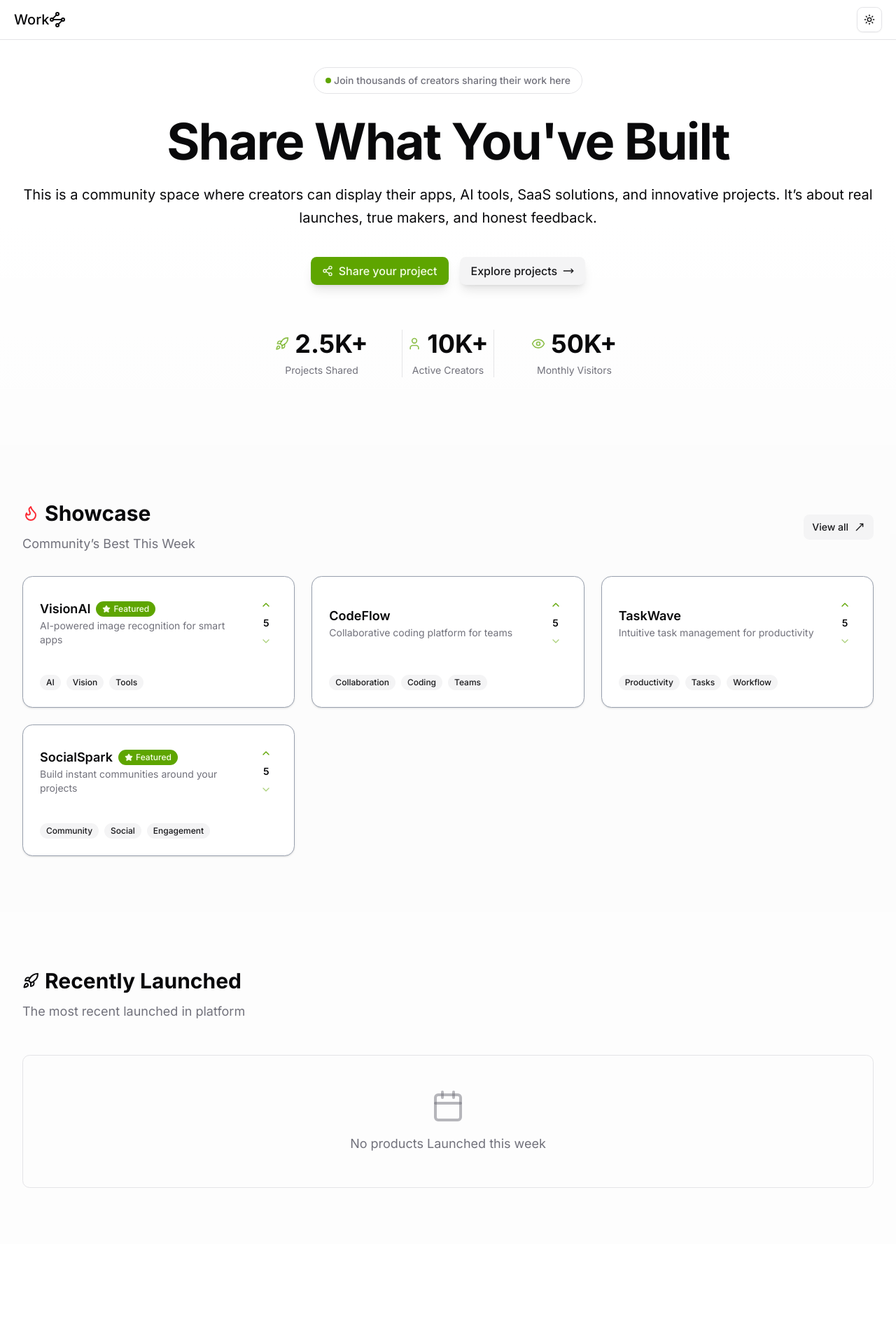
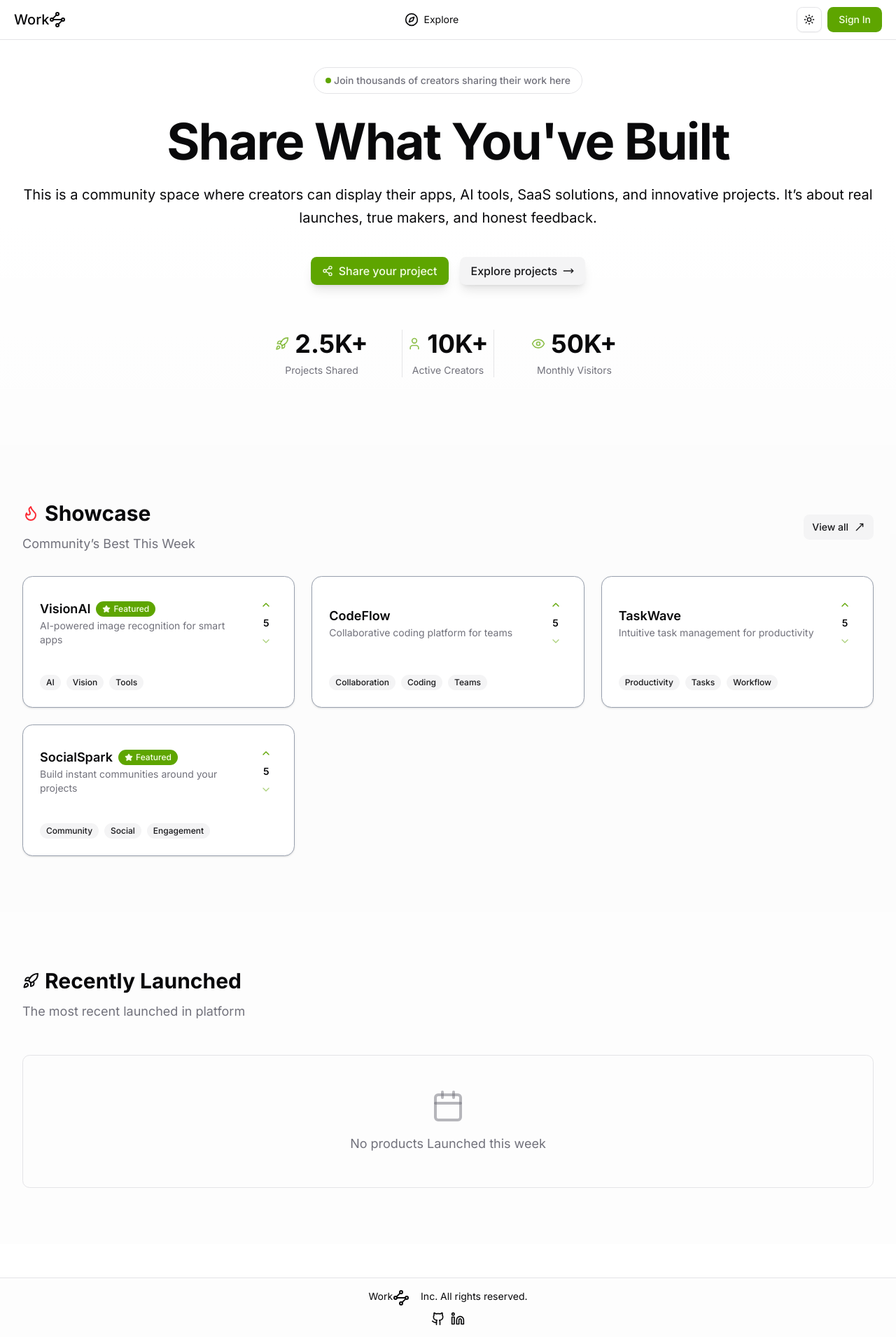
Before and after one commit to codeGoCodeNot/Works, a Next.js app: page / in a window 1280 px wide. Shown: the whole page at 70% size. Before the commit the page ends 1777 px from the top, so only its background shows below. Built offline with nearby package versions, Linux system fonts and the light colour scheme.

Commit message:
Update Header and Footer: add GitHub and LinkedIn links, adjust layout, and improve signed-in user actions

```diff
--- a/src/app/layout.tsx
+++ b/src/app/layout.tsx
@@ -3,6 +3,7 @@ import { Inter } from "next/font/google";
 import "./globals.css";
 import Header from "@/components/header";
 import ThemeProvider from "@/components/theme/theme-provider";
+import Footer from "@/components/footer";
 
 const inter = Inter({
   subsets: ["latin"],
@@ -27,6 +28,7 @@ export default function RootLayout({
           <main className="bg-secondary/20 min-h-screen overflow-y-auto overflow-x-hidden">
             {children}
           </main>
+          <Footer />
         </ThemeProvider>
       </body>
     </html>
--- /dev/null
+++ b/src/components/footer.tsx
@@ -0,0 +1,47 @@
+import { LucideGithub, LucideLinkedin, LucideWaypoints } from "lucide-react";
+
+const Footer = () => {
+  return (
+    <footer
+      className="border-t bg-muted/20
+      w-full flex justify-center
+      gap-x-5
+      py-4 px-5 mt-12
+      text-sm
+      "
+    >
+      <div className="flex flex-col items-center gap-y-2">
+        <div className="flex gap-x-4">
+          <span className="flex">
+            Work
+            <LucideWaypoints className="h-6 w-6" />
+          </span>
+          <span>Inc. All rights reserved.</span>
+        </div>
+
+        <div className="flex items-center gap-x-2 ">
+          <a
+            href="https://github.com/codeGoCodeNot"
+            target="_blank"
+            rel="noopener noreferrer"
+            aria-label="GitHub"
+            className="transition-colors hover:text-primary"
+          >
+            <LucideGithub className="h-5 w-5" />
+          </a>
+          <a
+            href="https://www.linkedin.com/in/johnsen-berdin-a30b4a383/"
+            target="_blank"
+            rel="noopener noreferrer"
+            aria-label="LinkedIn"
+            className="transition-colors hover:text-primary"
+          >
+            <LucideLinkedin className="h-5 w-5" />
+          </a>
+        </div>
+      </div>
+    </footer>
+  );
+};
+
+export default Footer;
--- a/src/components/header.tsx
+++ b/src/components/header.tsx
@@ -1,21 +1,46 @@
+import Link from "next/link";
 import ThemeSwitcher from "./theme/theme-switcher";
-import { LucideWaypoints } from "lucide-react";
+import { LucideCompass, LucideUser, LucideWaypoints } from "lucide-react";
+import { explorePath, homePath } from "@/path";
+import { Button } from "./ui/button";
 
 const Header = () => {
+  const isSignIn = false;
+
   return (
     <nav
-      className="animate-slide-from-top supports-backdrop-blur:bg-background/60
+      className="animate-slide-from-top
       fixed left-0 right-0 top-0 z-20
+      supports-backdrop-filter:bg-background/60
       border-b bg-background/95 backdrop-blur
       w-full flex justify-between
       py-2.5 px-5
       "
     >
-      <span className="text-xl font-medium flex items-center">
+      <Link href={homePath()} className="text-xl font-medium flex items-center">
         Work
         <LucideWaypoints className="h-6 w-6" />
-      </span>
-      <ThemeSwitcher />
+      </Link>
+
+      <Link href={explorePath()} className="text-sm flex gap-x-2 items-center">
+        <LucideCompass size="20" />
+        Explore
+      </Link>
+
+      <div className="flex items-center gap-x-2">
+        <ThemeSwitcher />
+        {isSignIn ? (
+          <>
+            <Button>Submit Project</Button>
+            <Button variant="ghost" size="icon">
+              <LucideUser />
+            </Button>
+            <Button variant="outline">Sign out</Button>
+          </>
+        ) : (
+          <Button>Sign In</Button>
+        )}
+      </div>
     </nav>
   );
 };
--- a/src/path.ts
+++ b/src/path.ts
@@ -2,3 +2,5 @@ export const submitPath = () => "/submit";
 export const explorePath = () => "/explore";
 
 export const productPath = (productId: string) => `/products/${productId}`;
+
+export const homePath = () => "/";
```
